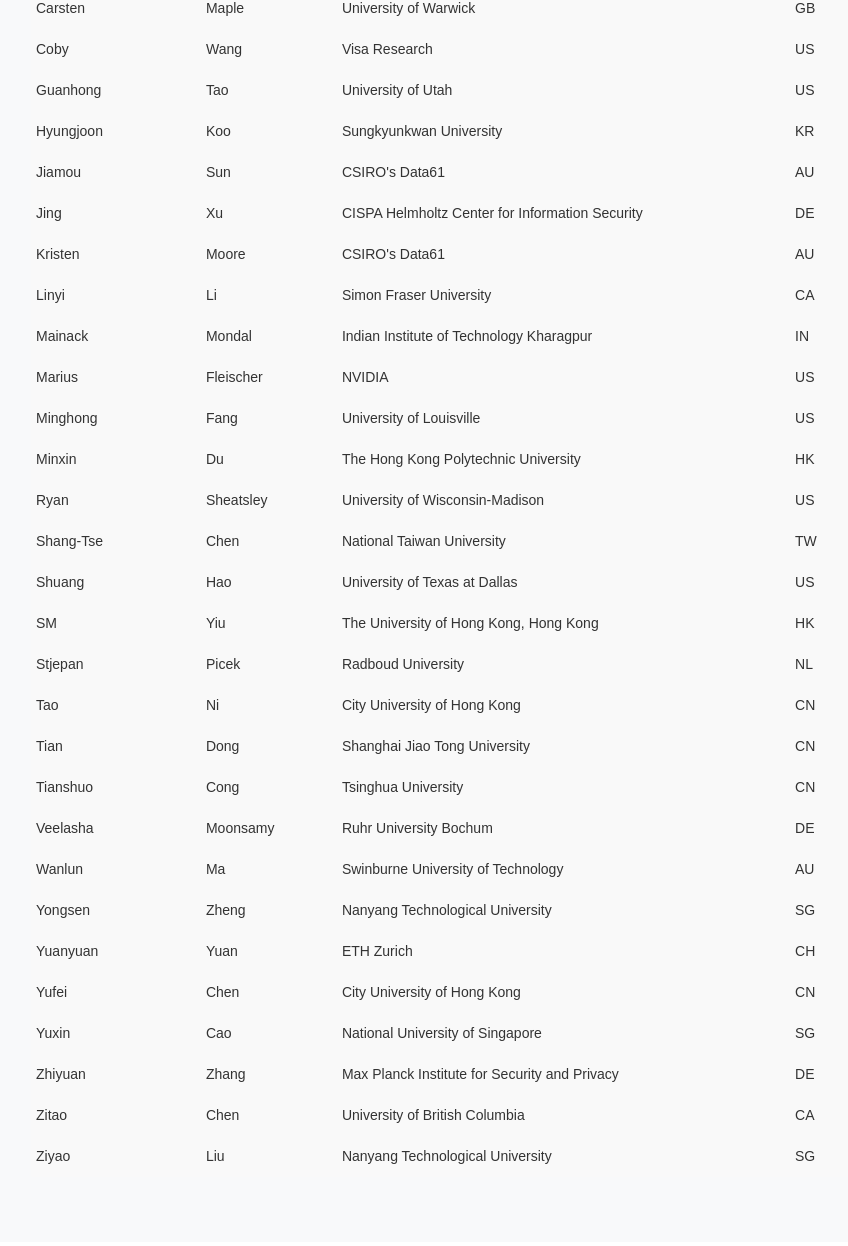
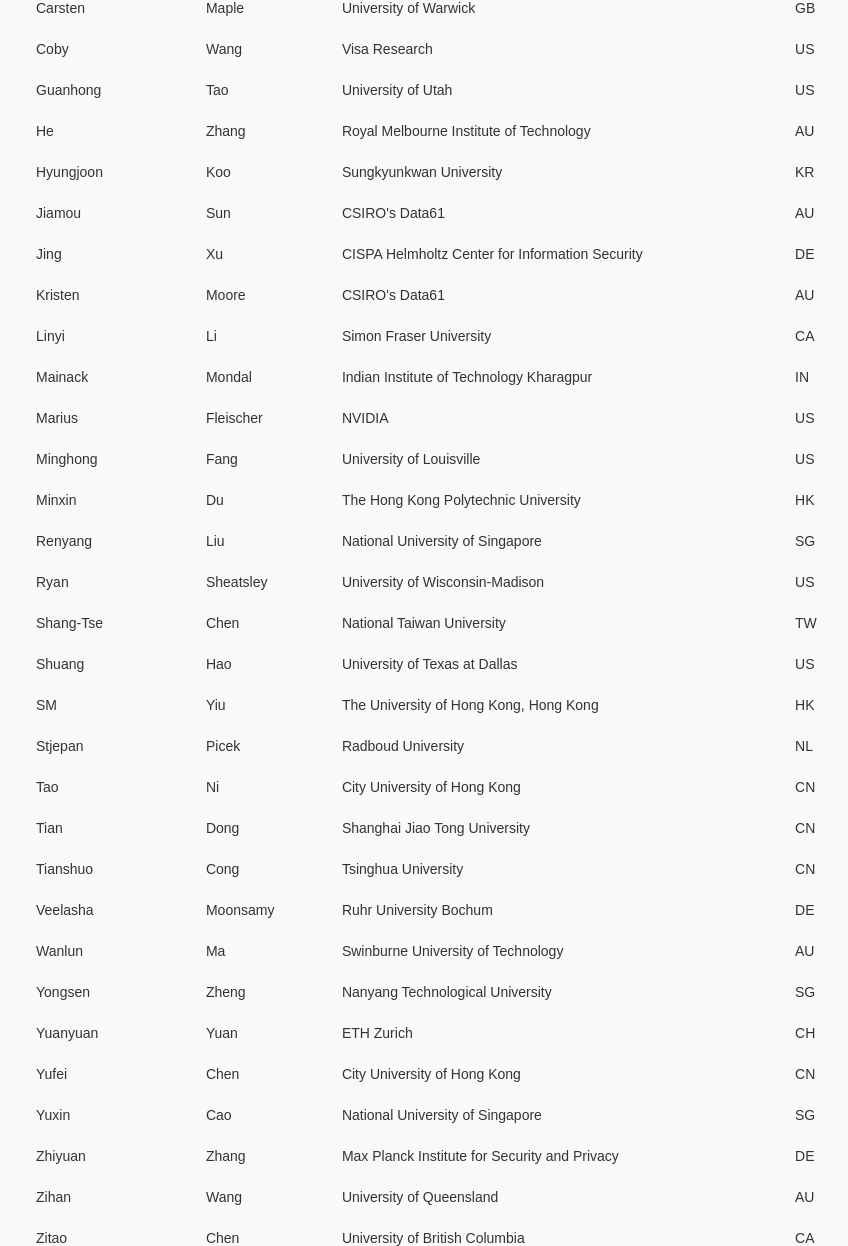
Before and after one commit to lamps-ccs/home, a plain HTML site: page index.html in a window 1280 px wide. Shown: the part 7770-9016 px from the top of the page, without its empty margins (51-899 px from the left). Drawn offline with nearby package versions, Linux system fonts and the light colour scheme.

Commit message:
Update index.html

```diff
--- a/index.html
+++ b/index.html
@@ -967,6 +967,7 @@
 <tr><td class="tg-btxf">Coby</td><td class="tg-btxf">Wang</td><td class="tg-btxf">Visa Research</td><td class="tg-btxf">US</td></tr>
 <!-- <tr><td class="tg-btxf">Derui</td><td class="tg-btxf">Wang</td><td class="tg-btxf">CSIRO's Data61</td><td class="tg-btxf">AU</td></tr> -->
 <tr><td class="tg-btxf">Guanhong</td><td class="tg-btxf">Tao</td><td class="tg-btxf">University of Utah</td><td class="tg-btxf">US</td></tr>
+<tr><td class="tg-btxf">He</td><td class="tg-btxf">Zhang</td><td class="tg-btxf">Royal Melbourne Institute of Technology</td><td class="tg-btxf">AU</td></tr>
 <tr><td class="tg-btxf">Hyungjoon</td><td class="tg-btxf">Koo</td><td class="tg-btxf">Sungkyunkwan University</td><td class="tg-btxf">KR</td></tr>
 <tr><td class="tg-btxf">Jiamou</td><td class="tg-btxf">Sun</td><td class="tg-btxf">CSIRO's Data61</td><td class="tg-btxf">AU</td></tr>
 <tr><td class="tg-btxf">Jing</td><td class="tg-btxf">Xu</td><td class="tg-btxf">CISPA Helmholtz Center for Information Security</td><td class="tg-btxf">DE</td></tr>
@@ -977,6 +978,7 @@
 <tr><td class="tg-btxf">Marius</td><td class="tg-btxf">Fleischer</td><td class="tg-btxf">NVIDIA</td><td class="tg-btxf">US</td></tr>
 <tr><td class="tg-btxf">Minghong</td><td class="tg-btxf">Fang</td><td class="tg-btxf">University of Louisville</td><td class="tg-btxf">US</td></tr>
 <tr><td class="tg-btxf">Minxin</td><td class="tg-btxf">Du</td><td class="tg-btxf">The Hong Kong Polytechnic University</td><td class="tg-btxf">HK</td></tr>
+<tr><td class="tg-btxf">Renyang</td><td class="tg-btxf">Liu</td><td class="tg-btxf">National University of Singapore</td><td class="tg-btxf">SG</td></tr>
 <tr><td class="tg-btxf">Ryan</td><td class="tg-btxf">Sheatsley</td><td class="tg-btxf">University of Wisconsin-Madison</td><td class="tg-btxf">US</td></tr>
 <tr><td class="tg-btxf">Shang-Tse</td><td class="tg-btxf">Chen</td><td class="tg-btxf">National Taiwan University</td><td class="tg-btxf">TW</td></tr>
 <tr><td class="tg-btxf">Shuang</td><td class="tg-btxf">Hao</td><td class="tg-btxf">University of Texas at Dallas</td><td class="tg-btxf">US</td></tr>
@@ -993,6 +995,7 @@
 <tr><td class="tg-btxf">Yufei</td><td class="tg-btxf">Chen</td><td class="tg-btxf">City University of Hong Kong</td><td class="tg-btxf">CN</td></tr>
 <tr><td class="tg-btxf">Yuxin</td><td class="tg-btxf">Cao</td><td class="tg-btxf">National University of Singapore</td><td class="tg-btxf">SG</td></tr>
 <tr><td class="tg-btxf">Zhiyuan</td><td class="tg-btxf">Zhang</td><td class="tg-btxf">Max Planck Institute for Security and Privacy</td><td class="tg-btxf">DE</td></tr>
+<tr><td class="tg-btxf">Zihan</td><td class="tg-btxf">Wang</td><td class="tg-btxf">University of Queensland</td><td class="tg-btxf">AU</td></tr>
 <tr><td class="tg-btxf">Zitao</td><td class="tg-btxf">Chen</td><td class="tg-btxf">University of British Columbia</td><td class="tg-btxf">CA</td></tr>
 <tr><td class="tg-btxf">Ziyao</td><td class="tg-btxf">Liu</td><td class="tg-btxf">Nanyang Technological University</td><td class="tg-btxf">SG</td></tr>
 </tbody></table>
```
